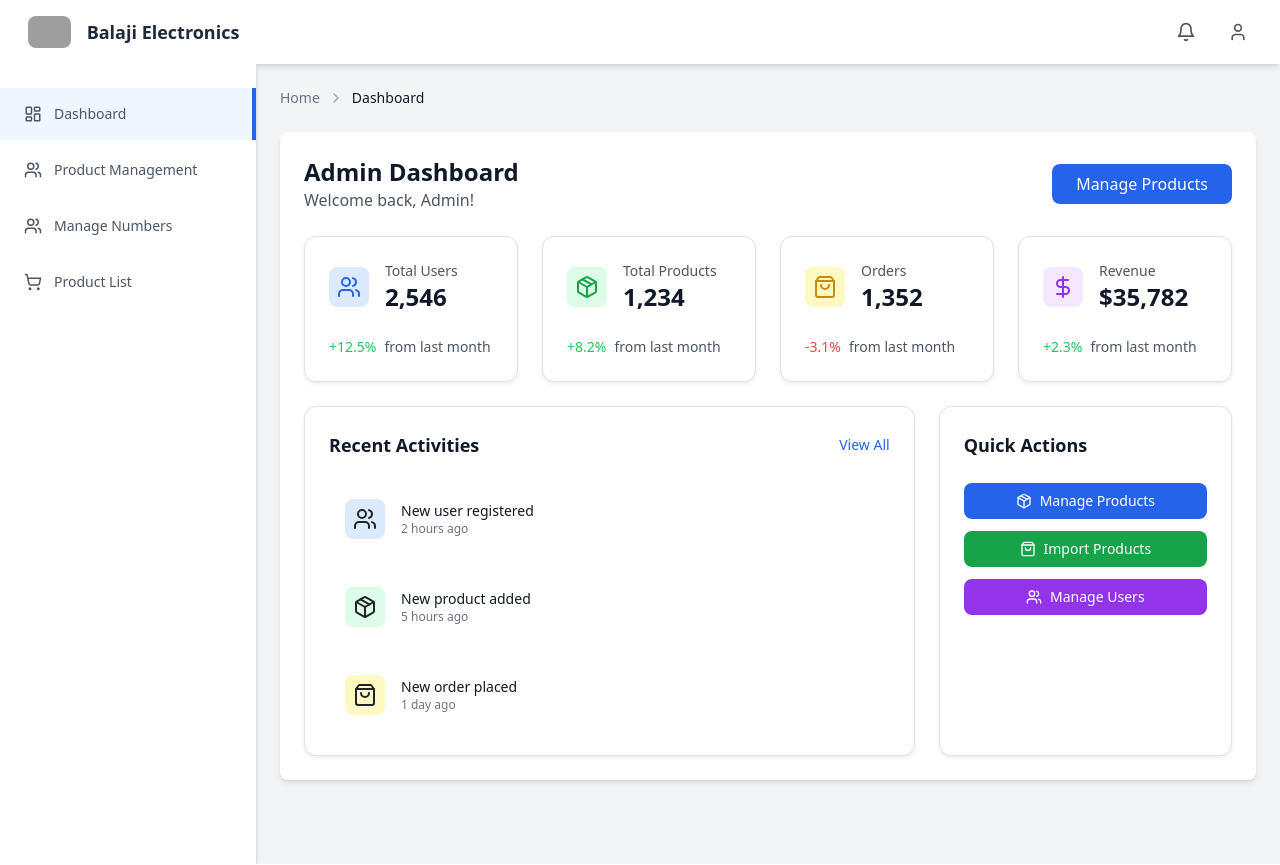
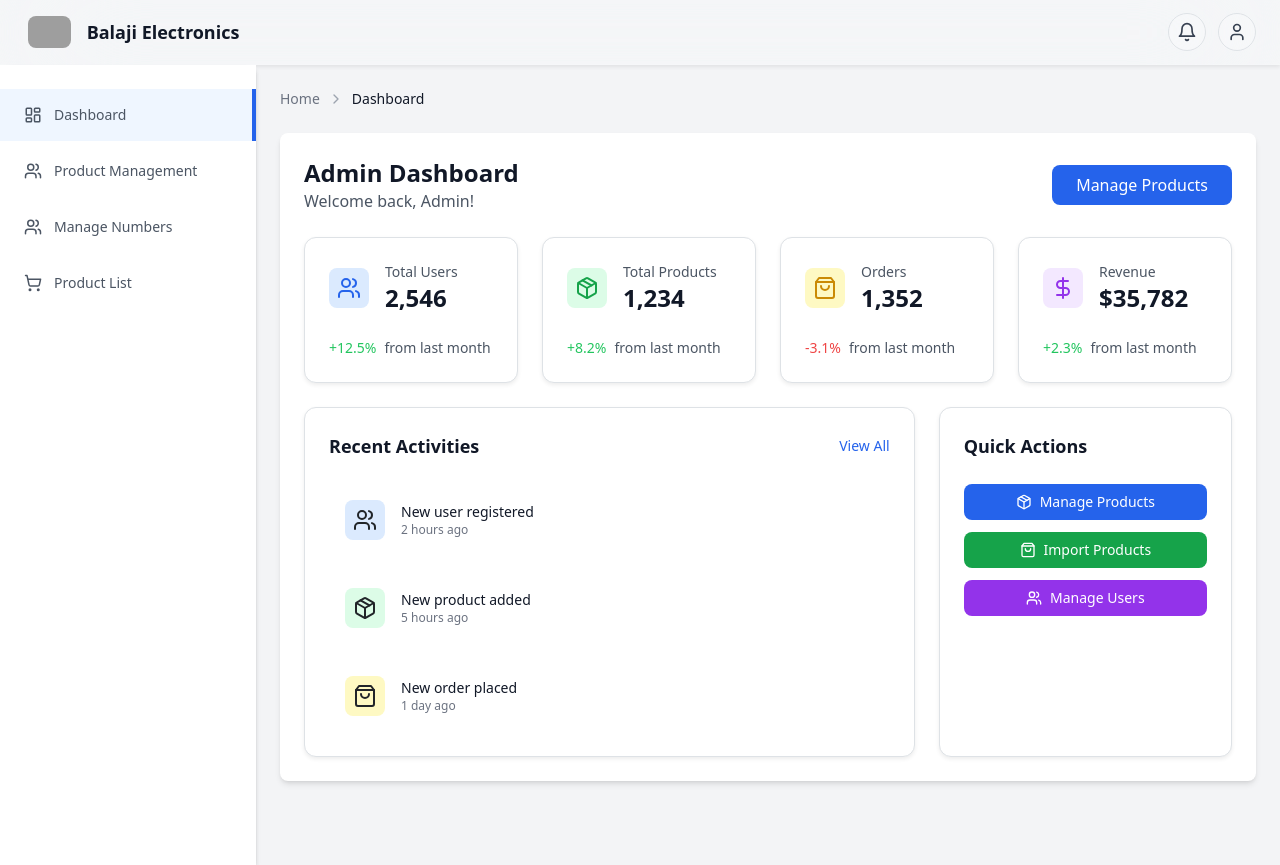
Before and after one commit to Prathameshp45/balaji-electronics-frontend, a React (Vite) app: page /admin in a window 1280 px wide. Built offline with nearby package versions, Linux system fonts and the light colour scheme; sample sign-in values are in the browser's storage; grey boxes are pictures that could not be loaded.

Commit message:
Update Header.tsx

```diff
--- a/src/components/layout/Header.tsx
+++ b/src/components/layout/Header.tsx
@@ -38,37 +38,37 @@ const Header = ({ isAdmin, children }: HeaderProps) => {
   }, []);
 
   return (
-    <header className="shadow-md bg-white">
+    <header className="bg-white/20 backdrop-blur-3xl backdrop-saturate-200 border-b border-white/10 shadow-sm">
       <div className="container mx-auto px-4">
         <div className="flex items-center justify-between h-16">
           <div className="flex items-center">
             {children}
             <div className="flex items-center space-x-3">
               <Logo className="h-10" />
-              <span className="font-semibold text-lg text-gray-800">
+              <span className="font-semibold text-lg text-gray-900">
                 Balaji Electronics
               </span>
             </div>
           </div>
 
-          <div className="flex items-center space-x-4 relative">
-            <button className="p-2 rounded-full hover:bg-gray-100 text-gray-600">
+          <div className="flex items-center space-x-3 relative">
+            <button className="p-2 rounded-full bg-white/15 backdrop-blur-xl hover:bg-white/30 text-gray-700 transition-all duration-300 border border-white/20">
               <Bell size={20} />
             </button>
 
             <div className="relative" ref={dropdownRef}>
               <button
                 onClick={() => setDropdownOpen(!dropdownOpen)}
-                className="p-2 rounded-full hover:bg-gray-100 text-gray-600"
+                className="p-2 rounded-full bg-white/15 backdrop-blur-xl hover:bg-white/30 text-gray-700 transition-all duration-300 border border-white/20"
               >
                 <User size={20} />
               </button>
 
               {dropdownOpen && (
-                <div className="absolute right-0 mt-2 w-48 bg-white rounded-md shadow-lg py-1 z-50">
+                <div className="absolute right-0 mt-3 w-48 bg-white/25 backdrop-blur-3xl backdrop-saturate-200 rounded-2xl shadow-2xl py-2 z-50 border border-white/20">
                   <button
                     onClick={handleLogout}
-                    className="block w-full text-left px-4 py-2 text-sm text-red-600 hover:bg-gray-100"
+                    className="block w-full text-left px-4 py-2.5 text-sm text-red-600 hover:bg-white/25 rounded-xl mx-1 transition-all duration-200 font-medium"
                   >
                     Logout
                   </button>
```
